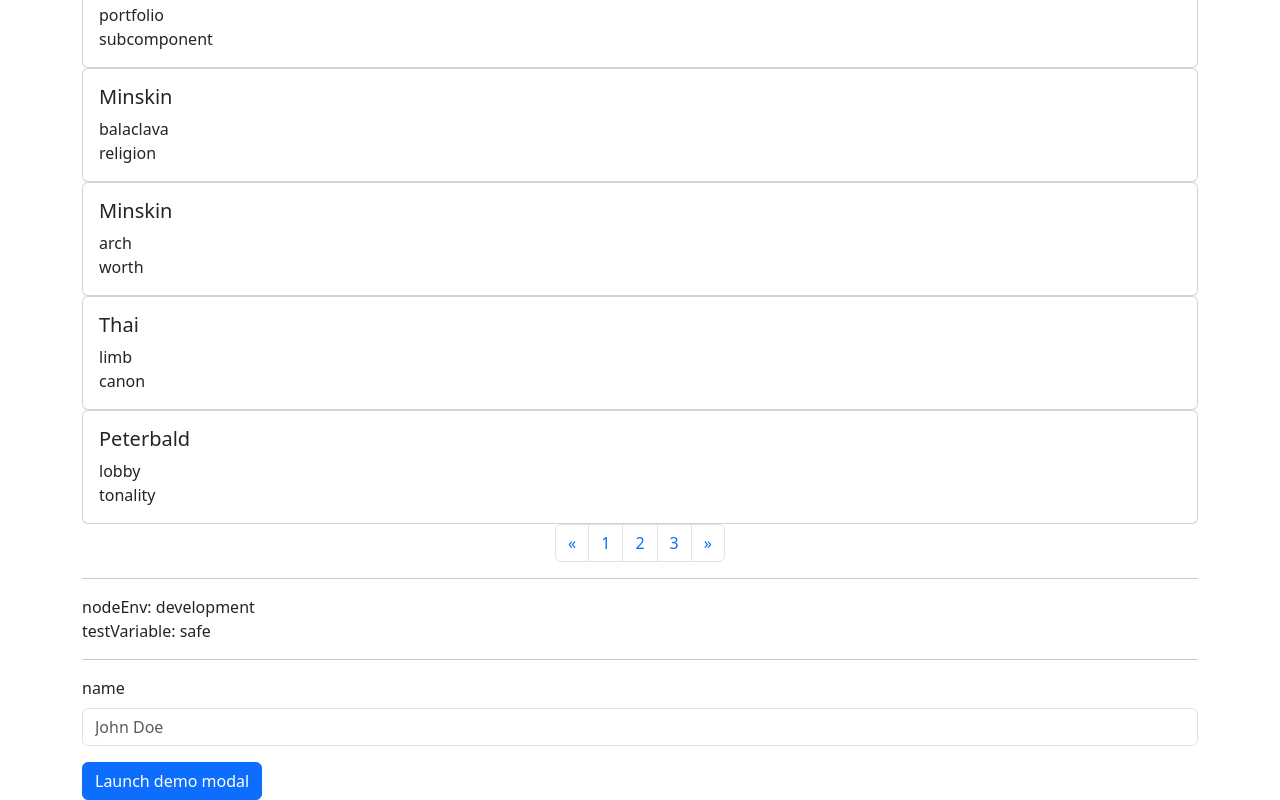
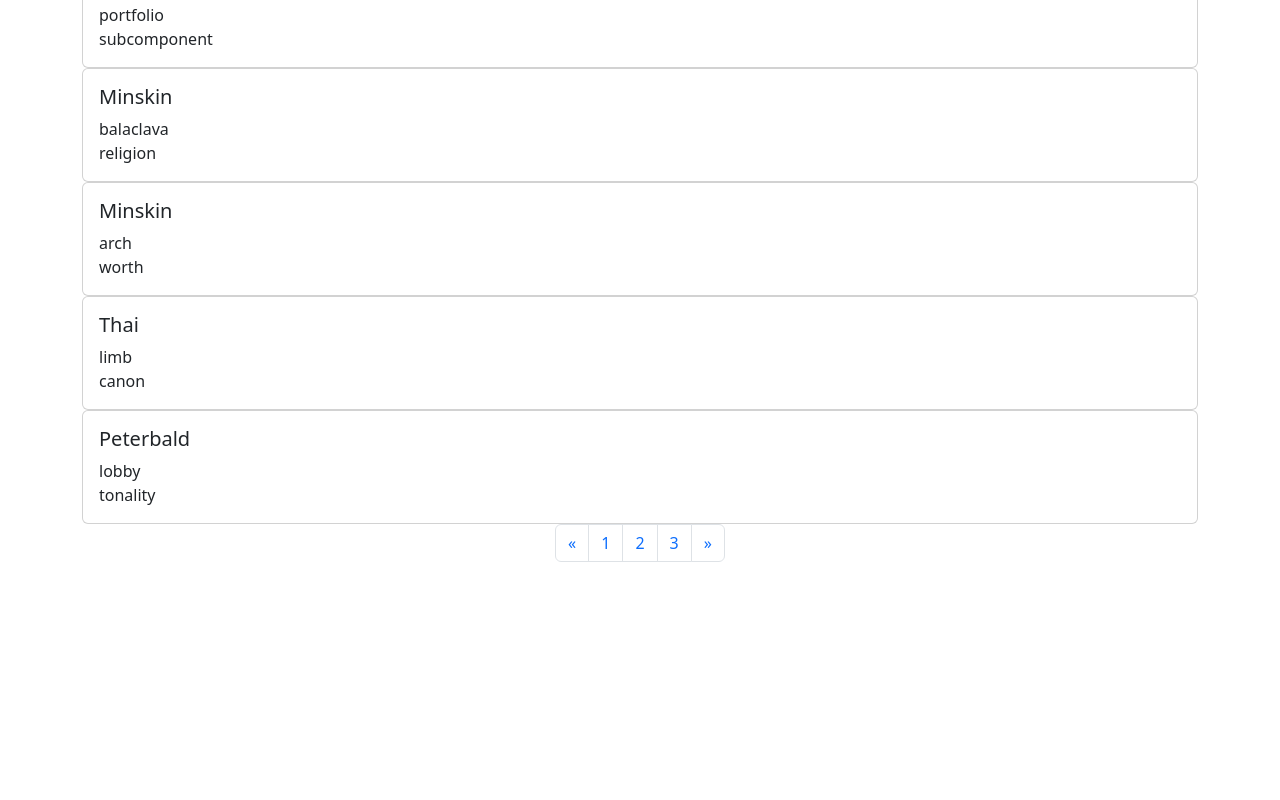
Before and after one commit to andrew-hillier/verbose-garbanzo, a React (Create React App) app: page /app in a window 1280 px wide. Shown: the part 808-1608 px from the top of the page. After the commit the page ends 1386 px from the top, so only its background shows below. Built offline with nearby package versions, Linux system fonts and the light colour scheme.

Commit message:
remove config test & test modal from app home

```diff
--- a/src/containers/App.tsx
+++ b/src/containers/App.tsx
@@ -1,24 +1,12 @@
 import Navbar from "../components/Navbar";
 import PokemonList from "../components/PokemonList";
-import ConfigurationTest from "../components/ConfigurationTest";
-import TestModal from "../components/TestModal";
 
 function App() {
-
   return (
     <div>
       <Navbar />
-
       <div id="content" className="container">
         <PokemonList />
-
-        <hr />
-
-        <ConfigurationTest />
-
-        <hr />
-
-        <TestModal />
       </div>
     </div>
   );
```
